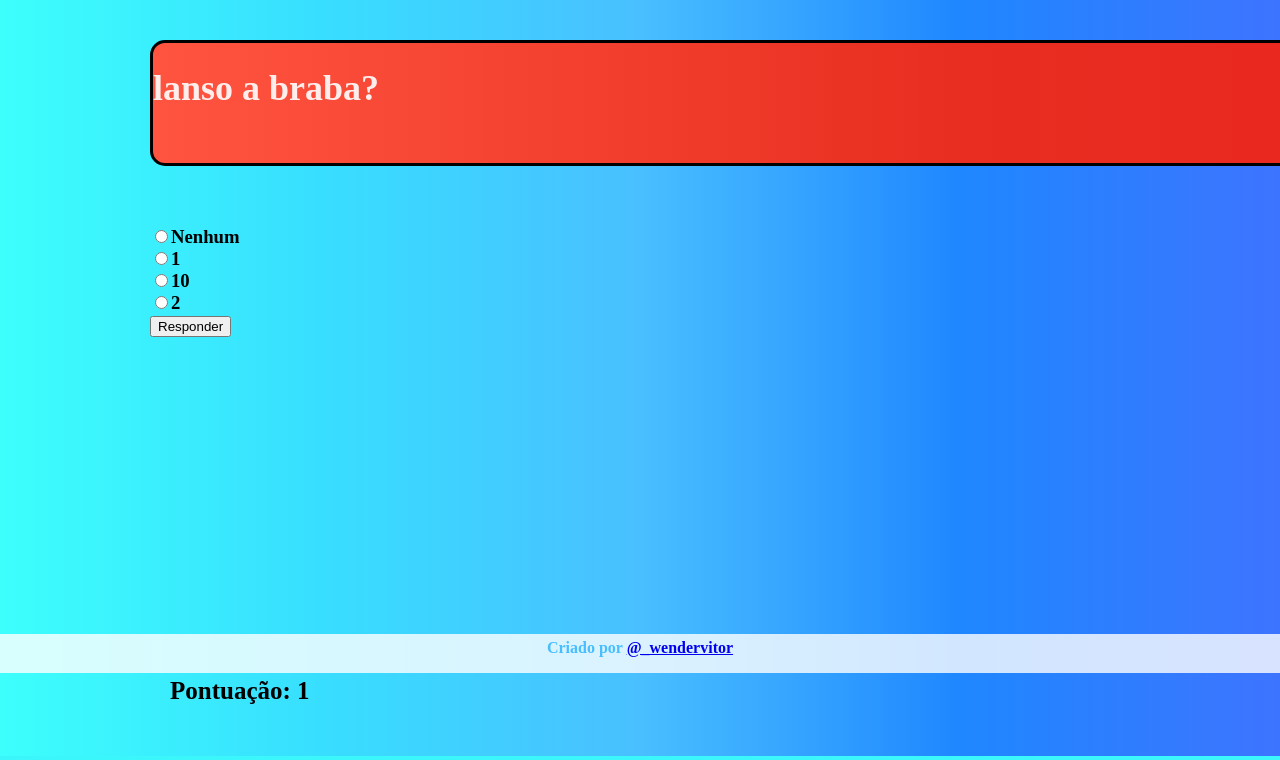
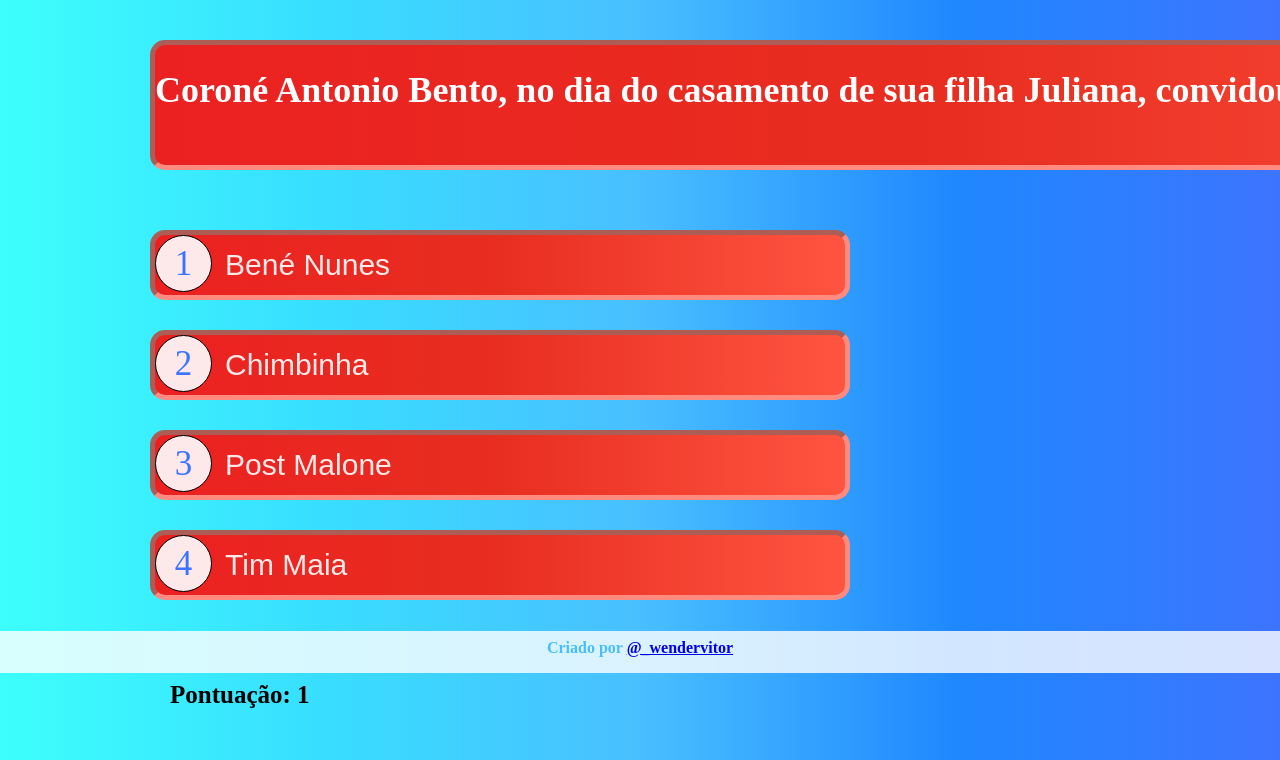
Before and after one commit to wendervitor/JogoDoBilhao, a PHP site: page /gameplay.php?id=1 in a window 1280 px wide; the page is wider, and only the part inside the window is pictured. Shown: the part 127-887 px from the top of that part. Run offline with PHP 8.4, Linux system fonts and the light colour scheme; the visitor is signed in with stand-in values (Sample User, id 1).

Commit message:
page gameplay.php almost done

```diff
--- a/showdobilhao/assets/data/perguntas.json
+++ b/showdobilhao/assets/data/perguntas.json
@@ -3,20 +3,20 @@
         "question": "Quantos Oscares tem Leonardo Di Caprio?",
 
         "alternatives": ["Nenhum",
-        "1",
-        "5",
-        "2"],
+        "Um",
+        "Dois",
+        "Cinco"],
 
          "answer": 1
     },
     {
-        "question": "lanso a braba?",
+        "question": "Coroné Antonio Bento, no dia do casamento de sua filha Juliana, convidou quem para tocar?",
 
-        "alternatives": ["Nenhum",
-        "1",
-        "10",
-        "2"],
+        "alternatives": ["Bené Nunes",
+        "Chimbinha",
+        "Post Malone",
+        "Tim Maia"],
 
-         "answer": 1
+         "answer": 0
     }
 ]
--- a/showdobilhao/gameplay.php
+++ b/showdobilhao/gameplay.php
@@ -24,17 +24,18 @@
 			<h1><?php echo $questions[$id]; ?></h1>
 		</div>
 		<div class="alternativas">
-			<form action="checa.php" method="POST">
-				<h3>
+			<div>
+				<form action="checkAnswer.php" method="GET">
 					<?php
+						echo "<input type=\"hidden\" name=\"pergunta\" value=\"$id\">";
 						for($i=0;$i<4;$i++) {
-							echo "<input type=\"radio\" name=\"alternativa\" value=\"$i\">";
-							echo $alternatives[$id][$i] ."<br>";
+							$alt = $alternatives[$id][$i];
+							echo "<div class=\"option\">"."<p>".($i+1)."</p>"."</div>"."<input class=\"alternativa\" type=\"submit\" name=\"alternativa\" value=\"$alt\" >"."<br>";
 						}
-						echo "<input type=\"submit\" value=\"Responder\">";
 					?>
-				</h3>
-			</form>
+				</form>
+
+			</div>
 			<div class="estado-atual">
 				<h2>Pontuação: <?php echo $id;?></h2>
 			</div>
--- a/showdobilhao/page_layout/utils.php
+++ b/showdobilhao/page_layout/utils.php
@@ -86,5 +86,13 @@
 		return $answers;
     }
 
+    function getIdAnswered($question,$answer){
+		for ($i = 0; $i<4; $i++){
+		if(strcmp($question[$i], $answer) == 0)
+			return $i;
+		}
+		return -1;
+    }
+
 
 ?>
--- a/showdobilhao/style/style.css
+++ b/showdobilhao/style/style.css
@@ -110,11 +110,9 @@
 
 .pergunta{
 	/*background-color: #FF1200;*/
-	background-image: linear-gradient(to right, #FF5440,#E82E20,#EB2121);
-	border: solid;
-
+	background-image: linear-gradient(to left, #FF5440,#E82E20,#EB2121);
+	border: inset #FF8B80 5px;
 	border-radius: 15px;
-
 	font-size: 18px;
 	height: 120px;
 	width: 1600px;
@@ -127,6 +125,36 @@
 	height: 530px;
 	width: 1600px;
 }
+
+.alternativa{
+	background-image: linear-gradient(to left, #FF5440,#E82E20,#EB2121);
+	border: inset #FF8B80 5px;
+	border-radius: 15px;
+	font-size: 30px;
+	color: rgba(2555,255,255,0.9);
+	height: 70px;
+	width: 700px;
+	margin-bottom: 30px;
+	text-align: left;
+	padding-left: 70px;
+	position: relative;
+	z-index: 1;
+
+}
+.option{
+	position: absolute;
+	height: 55px;
+	width: 55px;
+	border: solid black 1px;
+	border-radius: 50%;
+	background-color: rgba(2555,255,255,0.9);
+	z-index: 2;
+	text-align: center;
+	margin: 5px;
+	font-size: 35px;
+	color: #3D74FF;
+}
+
 .estado-atual{
 	position: absolute;
 	bottom: 50px;
@@ -135,7 +163,7 @@
 }
 h1{
 	color: white;
-	opacity: 0.9;
+
 }
 h2{
 	font-size: 25px;
@@ -150,5 +178,5 @@ body{
 }
 
 p{
-	margin-top: 5px;
+	margin-top: 8px;
 }
```
Also changed, not shown: showdobilhao/checkAnswer.php (added, +24 -0 lines).
